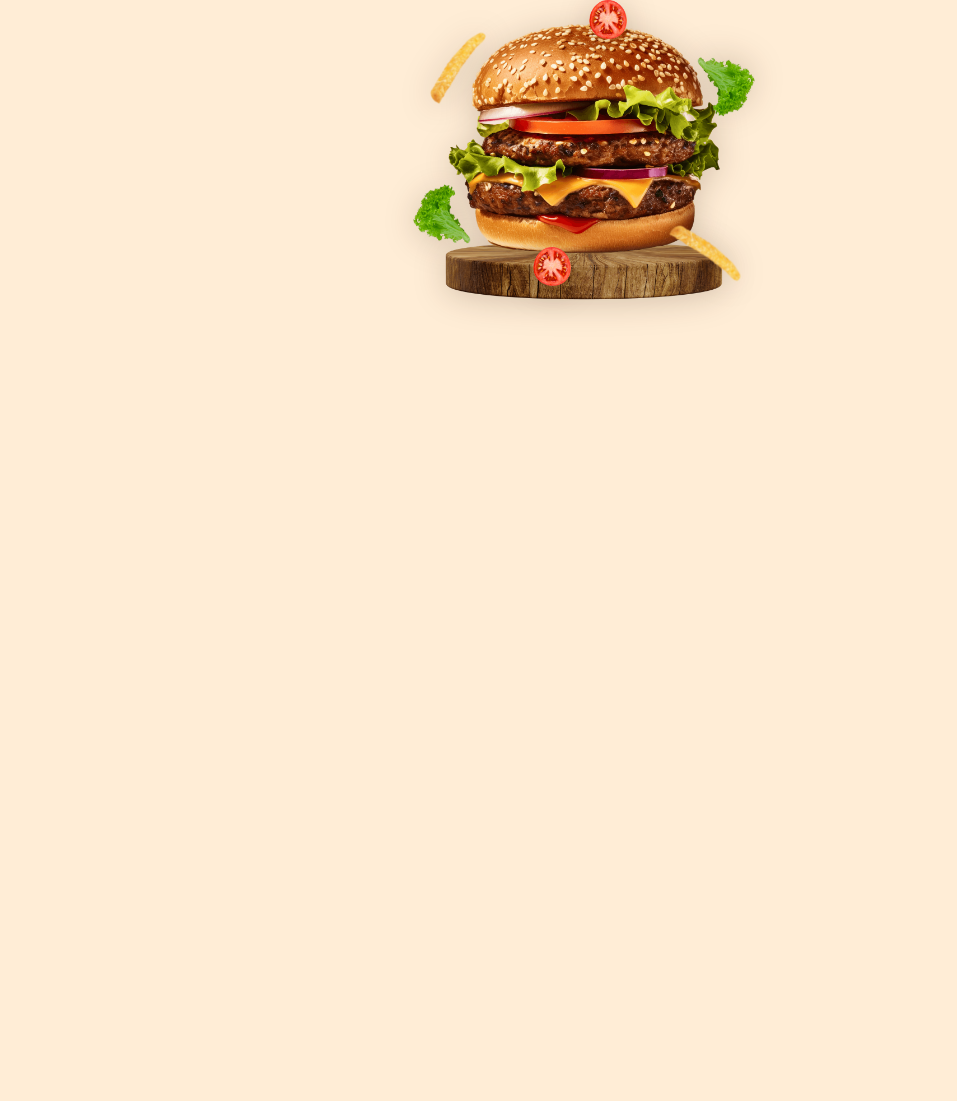
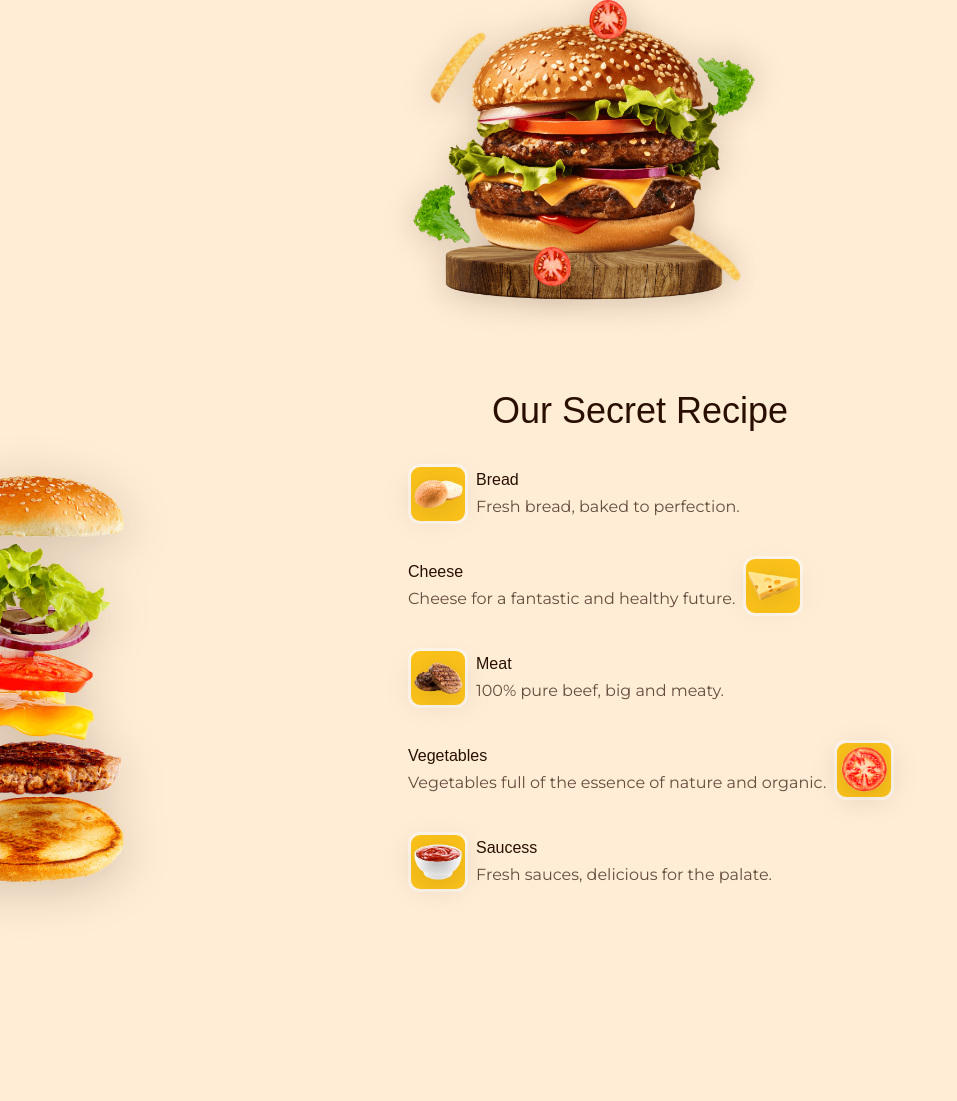
Before and after one commit to GuilhermeSalles/Tomas-BigPizza, a PHP site: page / in a window 1280 px wide. Shown: the part 458-1559 px from the top of the page, without its empty margins (0-957 px from the left). Before the commit the page ends 772 px from the top, so only its background shows below. Run offline with PHP 8.4, Linux system fonts and the light colour scheme; some web fonts are replaced.

Commit message:
Recipe Done

```diff
--- a/assets/css/styles.css
+++ b/assets/css/styles.css
@@ -202,48 +202,50 @@ img {
   transition: width .3s;
 }
 
-.nav__link:hover::after{
+.nav__link:hover::after {
   width: 60%;
 }
 
-.nav__close{
+.nav__close {
   position: absolute;
   top: 1rem;
   right: 1.5rem;
 }
 
 /* Show menu */
-.show-menu{
+.show-menu {
   top: 0;
 }
+
 /* Add shadow header */
-.shadow-header{
+.shadow-header {
   box-shadow: 0 4px 16px hsla(22, 100%, 8%, .1);
 }
+
 /* Active link */
 
 /*=============== HOME ===============*/
-.home__container{
+.home__container {
   padding-block: 3rem 2rem;
   justify-content: center;
   row-gap: 3.5rem;
 }
 
-.home__data{
+.home__data {
   position: relative;
   text-align: center;
 }
 
-.home__title{
+.home__title {
   font-size: var(--biggest-font-size);
   margin-bottom: 1rem;
 }
 
-.home__description{
-margin-bottom: 2.5rem;
+.home__description {
+  margin-bottom: 2.5rem;
 }
 
-.home__sticker{
+.home__sticker {
   width: 40px;
   rotate: 15deg;
   position: absolute;
@@ -252,14 +254,14 @@ margin-bottom: 2.5rem;
   opacity: .5;
 }
 
-.home__images{
+.home__images {
   position: relative;
   display: grid;
   justify-items: center;
   justify-self: center;
 }
 
-.home__ingredient{
+.home__ingredient {
   width: 60px;
   filter: var(--shadow-small-img);
   position: absolute;
@@ -267,59 +269,59 @@ margin-bottom: 2.5rem;
 }
 
 .home__burger,
-.home__dish{
+.home__dish {
   filter: var(--shadow-small-img);
 }
 
-.home__burger{
+.home__burger {
   width: 280px;
   z-index: 2;
 }
 
-.home__dish{
+.home__dish {
   min-width: initial;
   width: 320px;
   position: absolute;
   bottom: -2.5rem;
 }
 
-.home__potato-1{
+.home__potato-1 {
   left: -1rem;
   top: 0.75rem;
 }
 
-.home__potato-2{
+.home__potato-2 {
   right: -0.75rem;
   bottom: -2rem;
   rotate: 90deg;
 }
 
-.home__tomato-1{
+.home__tomato-1 {
   width: 40px;
   top: -1rem;
   right: 6rem;
 }
 
-.home__tomato-2{
+.home__tomato-2 {
   width: 40px;
   left: 5.5rem;
   bottom: -1.5rem;
 }
 
-.home__lettuce-1{
+.home__lettuce-1 {
   top: 2.5rem;
   right: -2rem;
   transform: scale(-1);
 }
 
-.home__lettuce-2{
+.home__lettuce-2 {
   left: -2rem;
   bottom: 1rem;
 }
 
 /*=============== BUTTON ===============*/
 
-.button{
+.button {
   display: inline-flex;
   background-color: var(--first-color);
   color: var(--title-color);
@@ -329,11 +331,76 @@ margin-bottom: 2.5rem;
   transition: box-shadow .4s;
 }
 
-.button:hover{
+.button:hover {
   box-shadow: 0 8px 24px hsla(22, 100%, 8%, .2);
 }
 
 /*=============== RECIPE ===============*/
+.recipe {
+  overflow: hidden;
+}
+
+.recipe__container {
+  grid-template-columns: .5fr 1fr;
+  column-gap: 1rem;
+  padding-bottom: 2rem;
+}
+
+.recipe__image {
+  position: relative;
+  display: grid;
+  place-items: center;
+}
+
+.recipe__img {
+  position: absolute;
+  max-width: initial;
+  width: 200px;
+  left: -6rem;
+  filter: var(--shadow-big-img);
+}
+
+
+.recipe__data {
+  display: grid;
+  row-gap: 2rem;
+
+}
+
+.recipe__card {
+  display: flex;
+  align-items: center;
+  column-gap: .5rem;
+}
+
+.recipe__box {
+  width: 60px;
+  height: 60px;
+  flex-shrink: 0;
+  background-color: var(--first-color);
+  border: 3px solid var(--container-color);
+  border-radius: .75rem;
+  display: grid;
+  place-items: center;
+}
+
+.recipe__box img {
+  width: 50px;
+  filter: var(--shadow-small-img);
+}
+
+.recipe__title {
+  font-size: var(--normal-font-size);
+  margin-bottom: .5rem;
+}
+
+.recipe__description {
+  font-style: var(--small-font-size);
+}
+
+.recipe__card:nth-child(even) .recipe__box {
+  order: 1;
+}
 
 /*=============== POPULAR ===============*/
 
--- a/index.html
+++ b/index.html
@@ -88,7 +88,72 @@
 
       <!--==================== RECIPE ====================-->
       <section class="recipe section" id="recipe">
+         <h2 class="section__title">Our Secret Recipe</h2>
 
+         <div class="recipe__container container grid">
+            <div class="recipe__image">
+               <img src="assets/img/recipe-burger.png" alt="image recipe" class="recipe__img">
+            </div>
+
+            <div class="recipe__data">
+               <div class="recipe__card">
+                  <div class="recipe__box">
+                     <img src="assets/img/recipe-bread.png" alt="image recipe">
+                  </div>
+
+                  <div>
+                     <h3 class="recipe__title">Bread</h3>
+                     <p class="recipe__description">Fresh bread, baked to perfection.</p>
+                  </div>
+               </div>
+
+               <div class="recipe__card">
+                  <div class="recipe__box">
+                     <img src="assets/img/recipe-cheese.png" alt="image recipe">
+                  </div>
+
+                  <div>
+                     <h3 class="recipe__title">Cheese</h3>
+                     <p class="recipe__description">Cheese for a fantastic and healthy future.</p>
+                  </div>
+               </div>
+
+               <div class="recipe__card">
+                  <div class="recipe__box">
+                     <img src="assets/img/recipe-meat.png" alt="image recipe">
+                  </div>
+
+                  <div>
+                     <h3 class="recipe__title">Meat</h3>
+                     <p class="recipe__description">100% pure beef, big and meaty.</p>
+                  </div>
+               </div>
+
+               <div class="recipe__card">
+                  <div class="recipe__box">
+                     <img src="assets/img/recipe-vegetable.png" alt="image recipe">
+                  </div>
+
+                  <div>
+                     <h3 class="recipe__title">Vegetables</h3>
+                     <p class="recipe__description">Vegetables full of the essence of nature and organic.</p>
+                  </div>
+               </div>
+
+               <div class="recipe__card">
+                  <div class="recipe__box">
+                     <img src="assets/img/recipe-sauces.png" alt="image recipe">
+                  </div>
+
+                  <div>
+                     <h3 class="recipe__title">Saucess</h3>
+                     <p class="recipe__description">Fresh sauces, delicious for the palate.</p>
+                  </div>
+               </div>
+
+            </div>
+
+         </div>
       </section>
 
       <!--==================== POPULAR ====================-->
```
